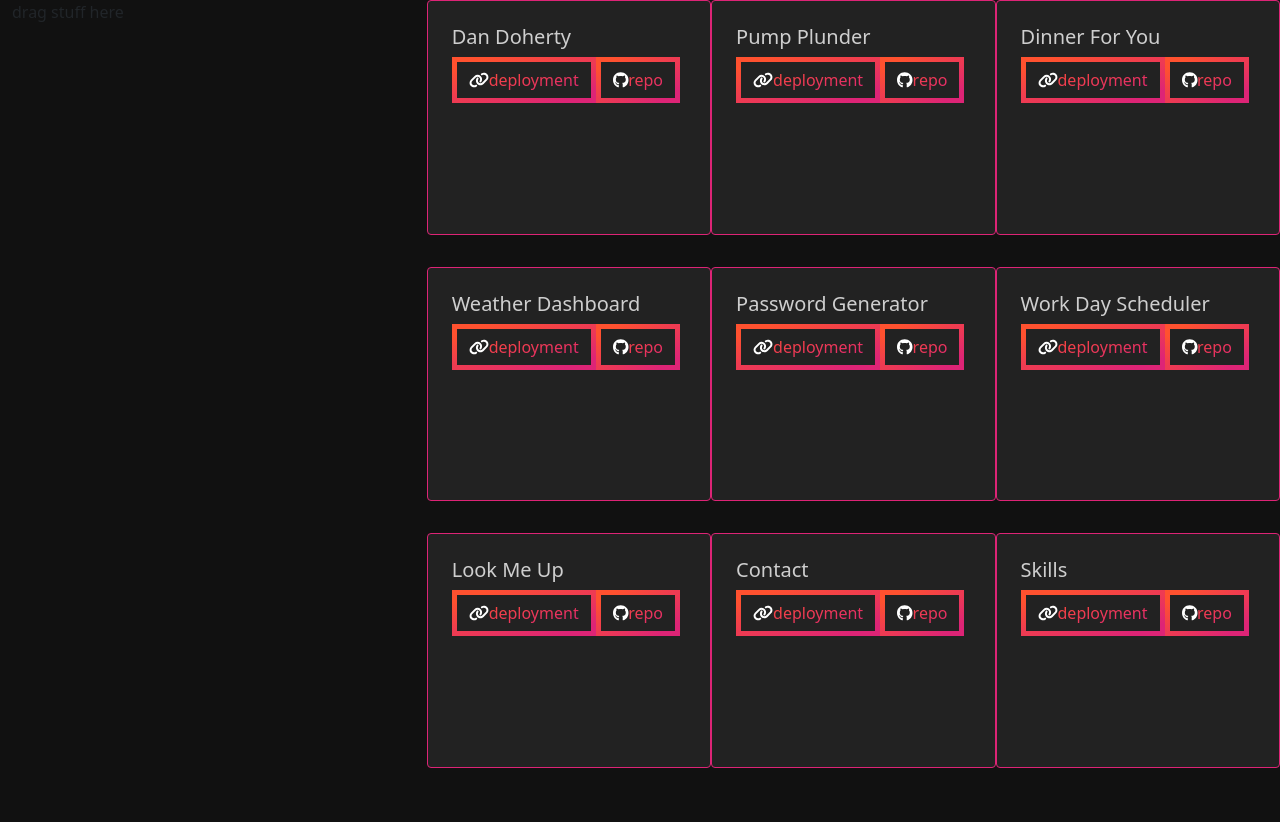
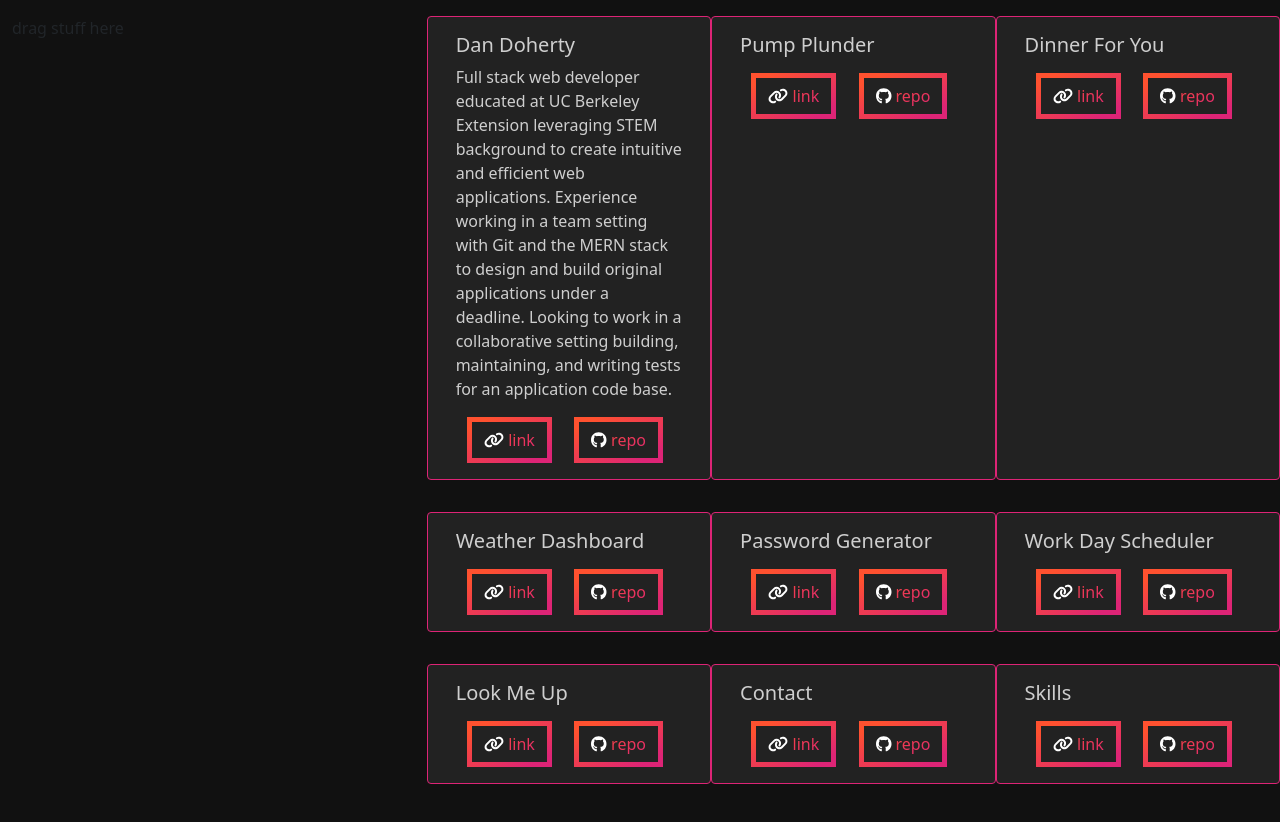
Before and after one commit to ddoherty6/portfolio, a React (Create React App) app in the folder client/: page / in a window 1280 px wide. Shown: the top 822 px of the page. Built offline with nearby package versions, Linux system fonts and the light colour scheme.

Commit message:
main style implemented

```diff
--- a/client/src/App.js
+++ b/client/src/App.js
@@ -24,6 +24,7 @@ function App() {
 
   const updateMedia = () => {
       var screenInt = 0;
+      console.log(window.innerWidth);
 
       if(window.innerWidth < 450) {
         screenInt = 0;
@@ -50,12 +51,13 @@ function App() {
 
 
         {screenSize === 1 ?
-          data.map((card, i) => {
-            return (
-              <Row>
-                <Cards key={i} cardInfo={card} cardType={"tablet"}/>
-              </Row>);
-          })
+          <Row>
+            {data.map((card, i) => {
+              return (
+                  <Cards key={i} cardInfo={card} cardType={"tablet"}/>
+                );
+            })}
+          </Row>
         : ""}
         {screenSize === 0 ?
           data.map((card, i) => {
--- a/client/src/components/Cards/index.js
+++ b/client/src/components/Cards/index.js
@@ -19,19 +19,16 @@ function Cards({cardInfo, cardType}) {
     }));
 
     return (
-        <Card ref={drag} className={cardType==="board" ? "p-2 justify-content-around" : "p-2 justify-content-around col-4"}>
+        <Card ref={drag} className={cardType==="board" ? "p-2 justify-content-around" : "justify-content-around col-4"}>
             {cardType==="board" || cardType==="tablet" && cardInfo.img!=undefined ? <Card.Img src={cardInfo.img} alt=""/> : ""}
             <Card.Body>
                 <Card.Title>{cardInfo.title}</Card.Title>
-                {cardType==="board" || cardType==="tablet" ? <Card.Text>{cardInfo.text}</Card.Text> : ""}
+                {/* {cardType==="board" || cardType==="tablet" ? <Card.Text>{cardInfo.text}</Card.Text> : ""} */}
+                <Card.Text>{cardInfo.text}</Card.Text>
                 <Button href={cardInfo.url}>
-                    <FontAwesomeIcon icon={faLink}/>
-                    deployment
-                </Button>
+                    <FontAwesomeIcon icon={faLink}/> link</Button>
                 <Button href={cardInfo.repo}>
-                    <FontAwesomeIcon icon={faGithub}/>
-                    repo
-                </Button>
+                    <FontAwesomeIcon icon={faGithub}/> repo</Button>
             </Card.Body>
         </Card>
     );
--- a/client/src/components/Cards/style.css
+++ b/client/src/components/Cards/style.css
@@ -1,14 +1,9 @@
- /* .card {
-    padding: 0;
-    margin: .5%;
+:root {
+    --gradient: linear-gradient(to left top, #DD2476 10%, #FF512F 90%) !important;
 }
 
-.card-img {
-    width: 300px;
-} */
-
-:root {
-    --gradient: linear-gradient(to left top, #DD2476 10%, #FF512F 90%) !important;
+body {
+    background: #111 !important;
 }
 
 .card {
@@ -16,10 +11,6 @@
     border: 1px solid #dd2476;
     color: rgba(250, 250, 250, 0.8);
     margin-bottom: 2rem;
-}
-
-body {
-    background: #111 !important;
 }
 
 .btn {
@@ -31,6 +22,7 @@ body {
     border-image-source:  var(--gradient) !important;
     text-decoration: none;
     transition: all .4s ease;
+    margin: 0 5% 0 5%;
 }
 
 .btn:hover, .btn:focus {
--- a/client/src/components/DragDrop/index.js
+++ b/client/src/components/DragDrop/index.js
@@ -38,7 +38,7 @@ function DragDrop({ data }) {
     }))
 
     return (
-        <Row className="vh-100">
+        <Row className="mt-3 vh-100">
             <Col ref={drop} className="dropBoard col-4">
                 <Row>
                     {cardState[1].length === 0 ? <p>drag stuff here</p> : ""}
```
